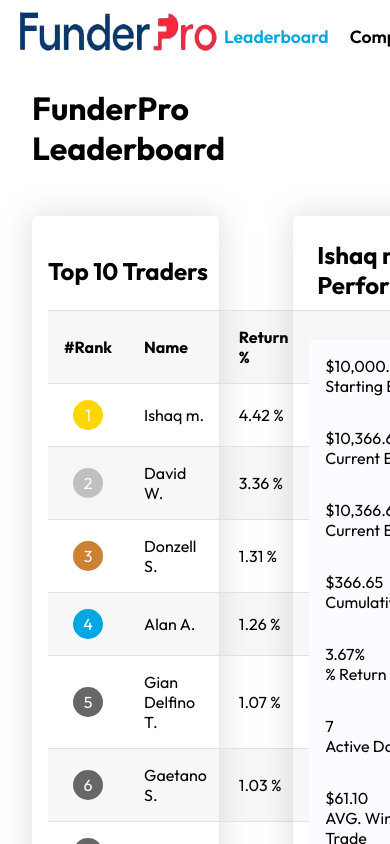
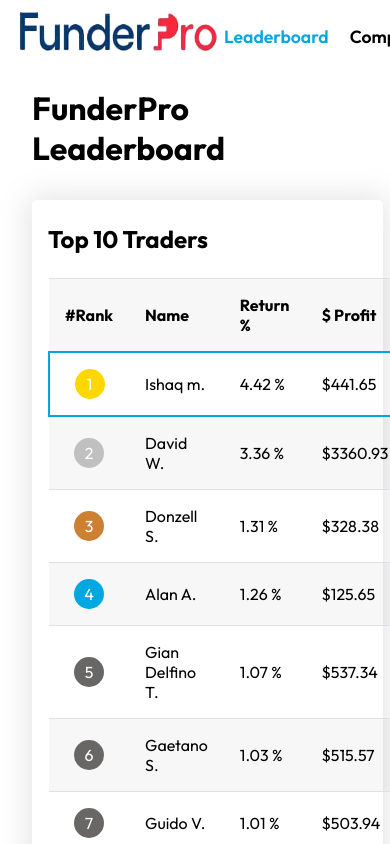
Before and after one commit to Devanshugoell/funderpro, a React (Create React App) app: page / in a window 390 px wide. Shown: the top 844 px of the page. Built offline with nearby package versions, Linux system fonts and the light colour scheme.

Commit message:
made the leaderBoard responsive

```diff
--- a/src/App.css
+++ b/src/App.css
@@ -4,3 +4,9 @@
   gap: 10px;
   /* width: 98%; */
 }
+
+@media screen and (max-width: 1024px) {
+  .FunderProComponents {
+    display: block;
+  }
+}
--- a/src/Leaderboard/Leaderboard.css
+++ b/src/Leaderboard/Leaderboard.css
@@ -1,6 +1,15 @@
 .table thead tr,
 .table tr:nth-child(even) {
   background-color: rgba(128, 128, 128, 0.063);
+}
+
+.table tbody tr:first-child {
+  border: 2px solid rgb(0, 167, 225);
+}
+
+.table tbody tr:hover {
+  border: 2px solid rgb(0, 167, 225);
+  cursor: pointer;
 }
 
 .table-caption {
@@ -61,3 +70,11 @@
   margin: 1em;
   font-weight: 600;
 }
+
+/* Responsiveness */
+
+@media screen and (max-width: 1024px) {
+  .tableSection {
+    width: 90%;
+  }
+}
```
